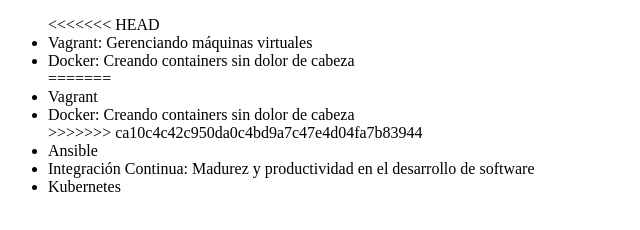
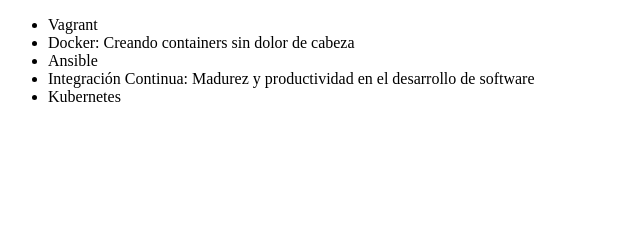
Before and after one commit to Tueik/alura-gitCurso, a plain HTML site: page index.html in a window 1280 px wide. Shown: the whole page, without its empty margins (0-640 px from the left). Drawn offline with Linux system fonts and the light colour scheme.

Commit message:
Corrigiendo curso de vagrant

```diff
--- a/index.html
+++ b/index.html
@@ -6,13 +6,8 @@
 </head>
 <body>
      <ul>
-<<<<<<< HEAD
-         <li>Vagrant: Gerenciando máquinas virtuales</li>
-         <li>Docker: Creando containers sin dolor de cabeza</li>
-=======
          <li>Vagrant</li>
          <li>Docker: Creando containers sin dolor de cabeza</li>
->>>>>>> ca10c4c42c950da0c4bd9a7c47e4d04fa7b83944
          <li>Ansible</li>
          <li>Integración Continua: Madurez y productividad en el desarrollo de software</li>
          <li>Kubernetes</li>
```
